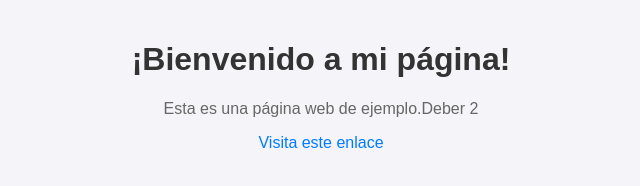
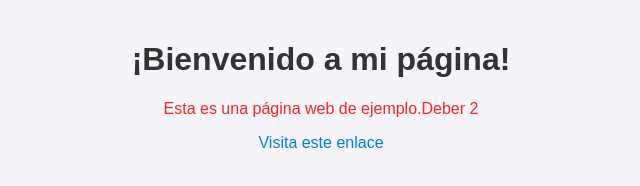
Before and after one commit to V-Javier-VT/Deber2-Git, a plain HTML site: page index.html in a window 1280 px wide. Shown: the whole page, without its empty margins (319-959 px from the left). Drawn offline with Linux system fonts and the light colour scheme.

Commit message:
Seventh commit

```diff
--- a/index.html
+++ b/index.html
@@ -16,7 +16,7 @@
             color: #333;
         }
         p {
-            color: #666;
+            color: #fc2525;
         }
         a {
             color: #007BFF;
```
